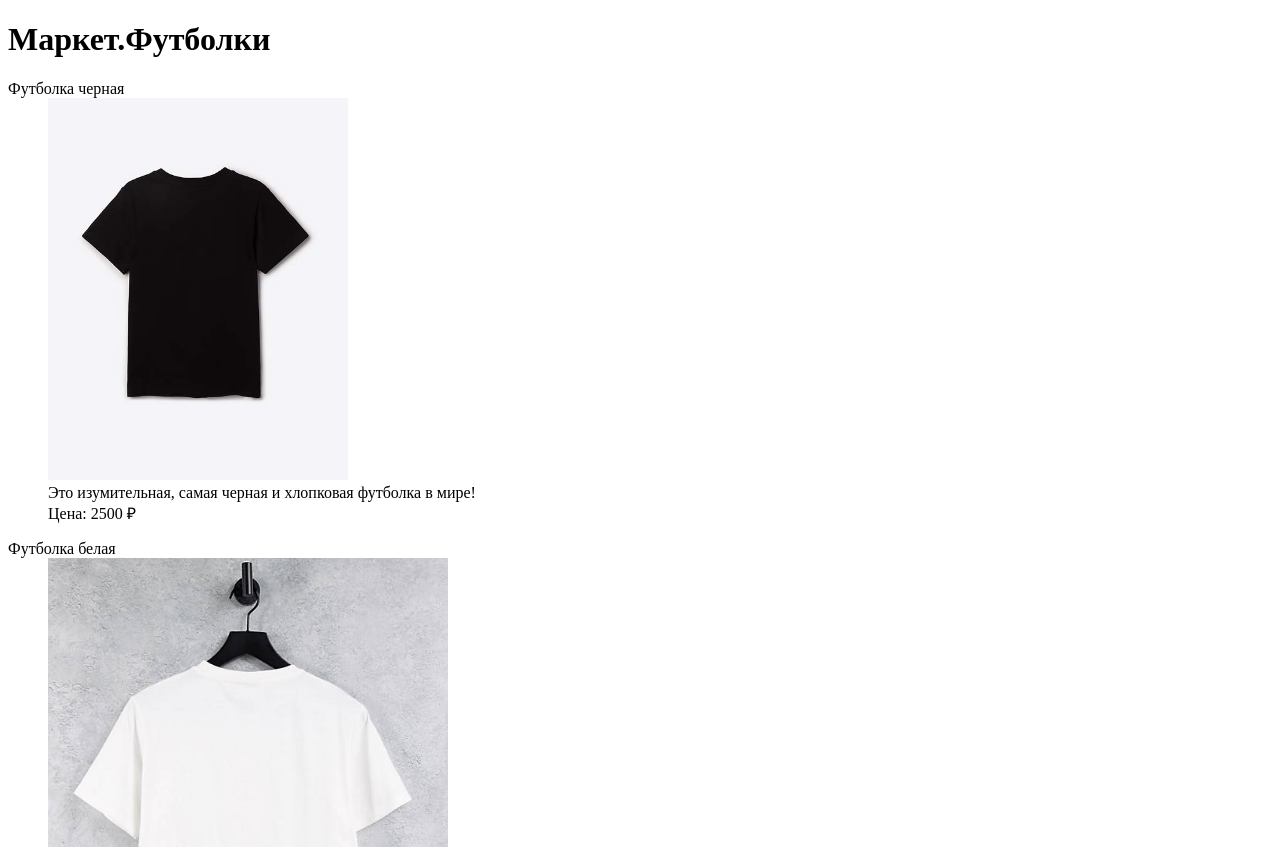
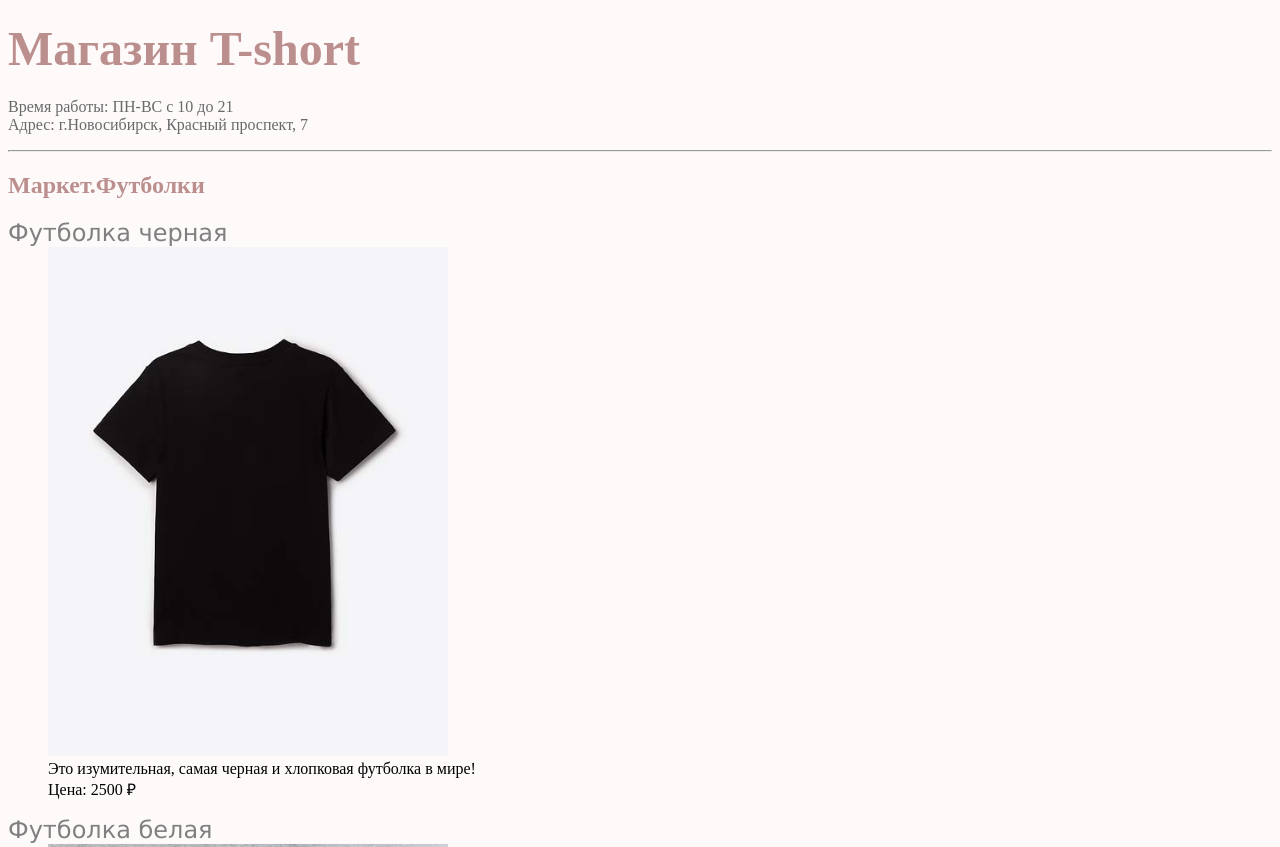
Before and after one commit to MariaGlazunova/web-programming-labs, a plain HTML site: page index.html in a window 1280 px wide. Shown: the top 847 px of the page. Drawn offline with Linux system fonts and the light colour scheme.

Commit message:
Доработка сайта

```diff
--- a/index.html
+++ b/index.html
@@ -5,19 +5,24 @@
         <title>Глазунова М.В. Лабораторные работы по курсу Интернет-программирование</title>
     </head>
 
-    <body>
-        <h1>Маркет.Футболки</h1>
+    <body bgcolor="Snow">
+        <header>
+            <h1><font size="20" color="RosyBrown">Магазин T-short </font></h1>
+            <p><font color="DimGray">Время работы: ПН-ВС с 10 до 21<br>Адрес: г.Новосибирск, Красный проспект, 7</font></p>
+          </header>
+          <hr>
+        <h2><font size="5" color="RosyBrown">Маркет.Футболки</font></h2>
 
         <dl>
-            <dt>Футболка черная</dt>
+            <dt><font size="5" color="Gray" face="Verdana">Футболка черная</font></dt>
             <dd>
-                <img src="BKT005071-1-02-300Wx300H.JPG" width="300"><br>
+                <img src="BKT005071-1-02-300Wx300H.JPG" width="400"><br>
                 Это изумительная, самая черная и хлопковая футболка в мире!<br>
                 Цена: 2500 &#8381;
             </dd>
         </dl>
         <dl>
-            <dt>Футболка белая</dt>
+            <dt><font size="5" color="Gray" face="Verdana">Футболка белая</font></dt>
             <dd>
                 <img src="white.jpg" width="400"><br>
                 Самая белая и хлопковая футболка в мире!<br>
@@ -25,11 +30,15 @@
             </dd>
         </dl>
         <dl>
-            <dt>Футболка серая</dt>
+            <dt><font size="5" color="Gray" face="Verdana">Футболка серая</font></dt>
             <dd>
                 <img src="grey.jpg" width="400"><br>
                 Самая серая и хлопковая футболка в мире!<br>
                 Цена: 3500 &#8381;
+                <hr>
+                <footer>
+                    <p>email:t-short@mail.ru</p>
+                </footer>
             </dd>
         </dl>
     </body>
```
